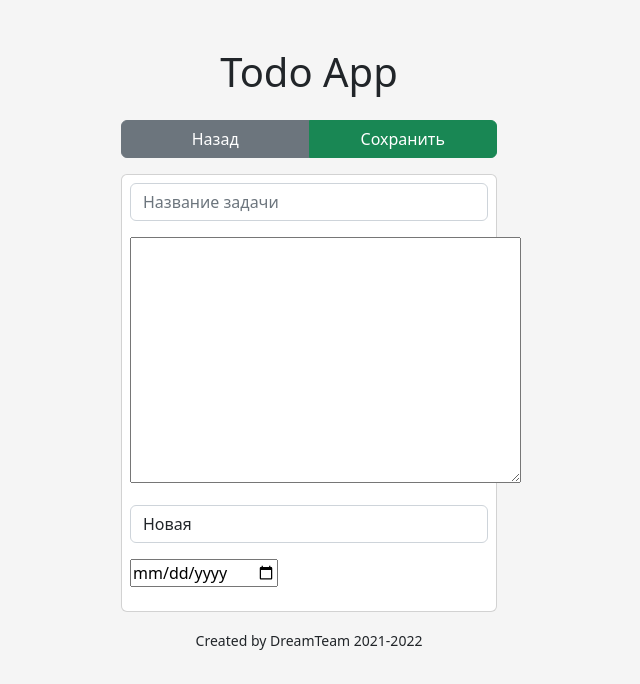
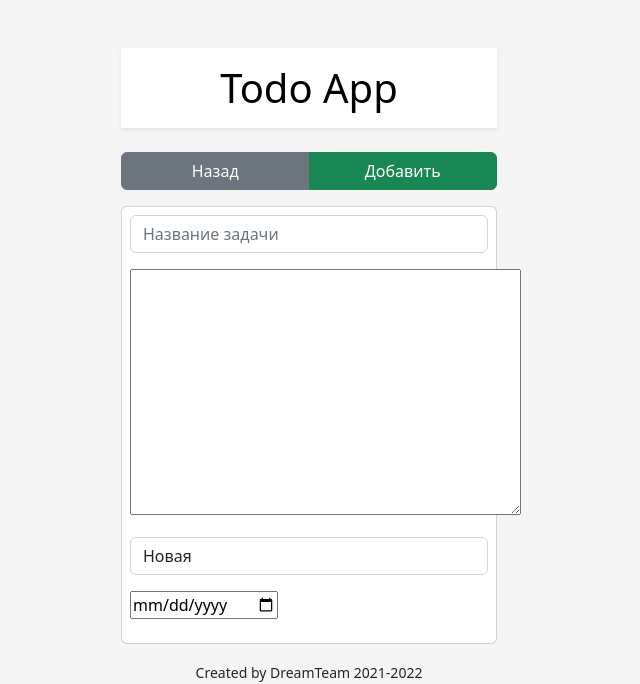
Before and after one commit to kanat1390/homework_55_atygayev_kanat, a Django app: page /tasks/create/ in a window 1280 px wide. Shown: the top 684 px of the page, without its empty margins (331-971 px from the left). Run offline with Django 4.2, Linux system fonts and the light colour scheme; some libraries are stand-ins or nearby versions.

Commit message:
Применены partial

```diff
--- a/src/templates/base.html
+++ b/src/templates/base.html
@@ -14,7 +14,9 @@
 
 <body>
     <div class="container mx-auto mt-5" style="width:400px;">
-        <h1 class="text-center">Todo App</h1>
+        <a href="{% url 'task-list' %}" style="text-decoration: None; color: black;">
+            <h1 class="text-center shadow-sm p-3 bg-body">Todo App</h1>
+        </a>
         {% block menu %}
         {% endblock menu %}
         {% block content %}
--- /dev/null
+++ b/src/todo/templates/todo/partial/task_form.html
@@ -0,0 +1,11 @@
+<form action="" method="POST">
+    {% csrf_token %}
+    <div class="btn-group mb-3 mt-3" style="width:100%;">
+        <a href="{{ cancel_url }}" class="btn btn-secondary" style="width:50%">Назад</a>
+        <input type="submit" class="btn btn-success" style="width:50%" value="{{btn_message}}">
+    </div>
+    <div class="card p-2">
+        {{ form.media }}
+        {{ form.as_p }}
+    </div>
+</form>
--- a/src/todo/templates/todo/task_create.html
+++ b/src/todo/templates/todo/task_create.html
@@ -1,15 +1,6 @@
 {% extends 'base.html' %}
 
 {% block content %}
-<form action="" method="POST">
-    {% csrf_token %}
-    <div class="btn-group mb-3 mt-3" style="width:100%;">
-        <a href="{% url 'task-list' %}" class="btn btn-secondary" style="width:50%">Назад</a>
-        <input type="submit" class="btn btn-success" style="width:50%" value="Сохранить">
-    </div>
-    <div class="card p-2">
-        {{ form.media }}
-        {{ form.as_p }}
-    </div>
-</form>
+{% url 'task-list' as cancel_url %}
+{% include 'todo/partial/task_form.html' with btn_message="Добавить" cancel_url=cancel_url %}
 {% endblock content %}
--- a/src/todo/views.py
+++ b/src/todo/views.py
@@ -47,5 +47,6 @@ def task_update(request, pk):
         return redirect(reverse('task-detail', kwargs={'pk':task.id}))
     context = {
         'form': form,
+        'task': task,
     }
     return render(request, 'todo/task_update.html', context)
```
Also changed, not shown: src/todo/templates/todo/task_update.html (+1 -12 lines).
